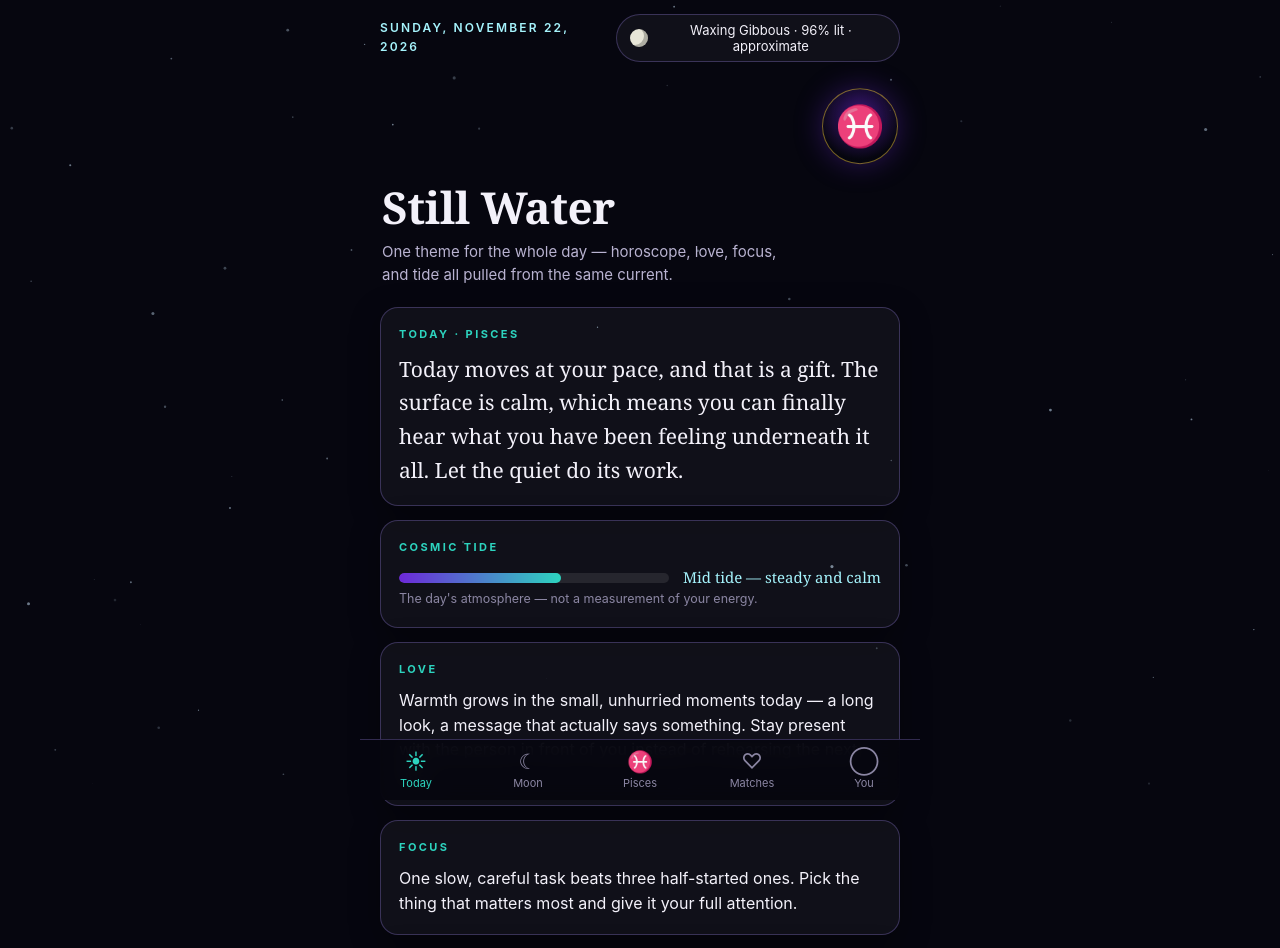
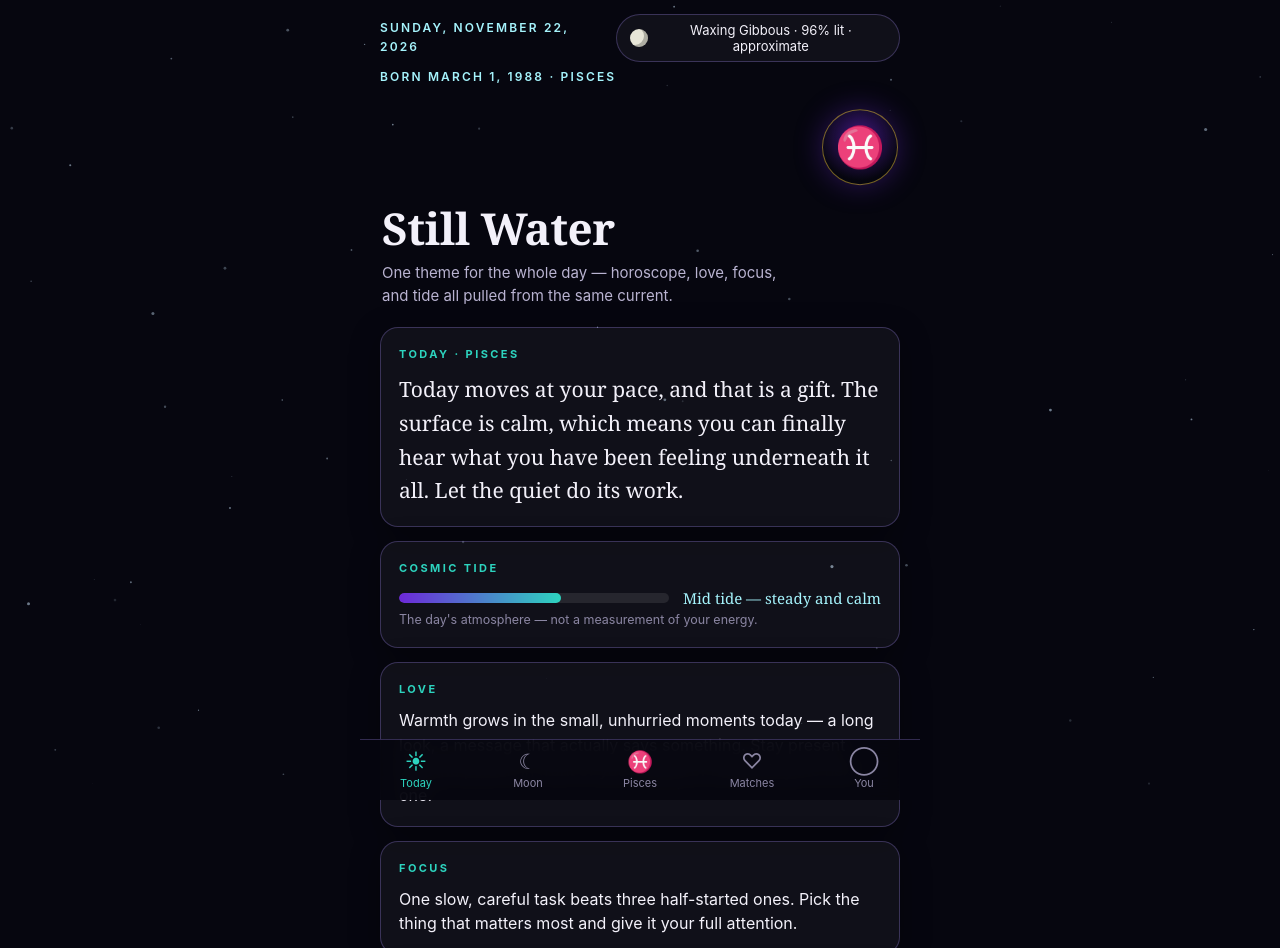
Before and after one commit to DevilInTheComments/deep-current, a plain HTML site: page index.html in a window 1280 px wide. Shown: the top 948 px of the page. Drawn offline with Linux system fonts and the light colour scheme.

Commit message:
Show birthday on Today tab (Born March 1, 1988) + Today share card

```diff
--- a/app.js
+++ b/app.js
@@ -230,7 +230,7 @@ function buildShareCard(kind, data) {
       kind: kind,
       heading: t.name,
       section: 'Today · Pisces',
-      dateLine: formatLongDate(data.date),
+      dateLine: formatLongDate(data.date) + ' · Born March 1, 1988',
       blocks: [
         { label: 'Horoscope', text: t.overall },
         { label: 'Love', text: t.love },
--- a/index.html
+++ b/index.html
@@ -27,6 +27,8 @@
     <span id="moon-chip-text">—</span>
   </button>
 </header>
+
+<div class="top-birthday">Born March 1, 1988 · Pisces</div>
 
 <main id="main">
   <!-- ============ TODAY ============ -->
--- a/styles.css
+++ b/styles.css
@@ -68,6 +68,19 @@ body {
   text-transform: uppercase;
   color: var(--icy);
   font-weight: 600;
+}
+
+.top-birthday {
+  max-width: 560px;
+  margin: 0 auto;
+  padding: 2px 20px 0;
+  font-size: 12px;
+  letter-spacing: 0.18em;
+  text-transform: uppercase;
+  color: var(--icy);
+  font-weight: 600;
+  position: relative;
+  z-index: 1;
 }
 
 .moon-chip {
```
Also changed, not shown: tests/test.js (+1 -0 lines).
